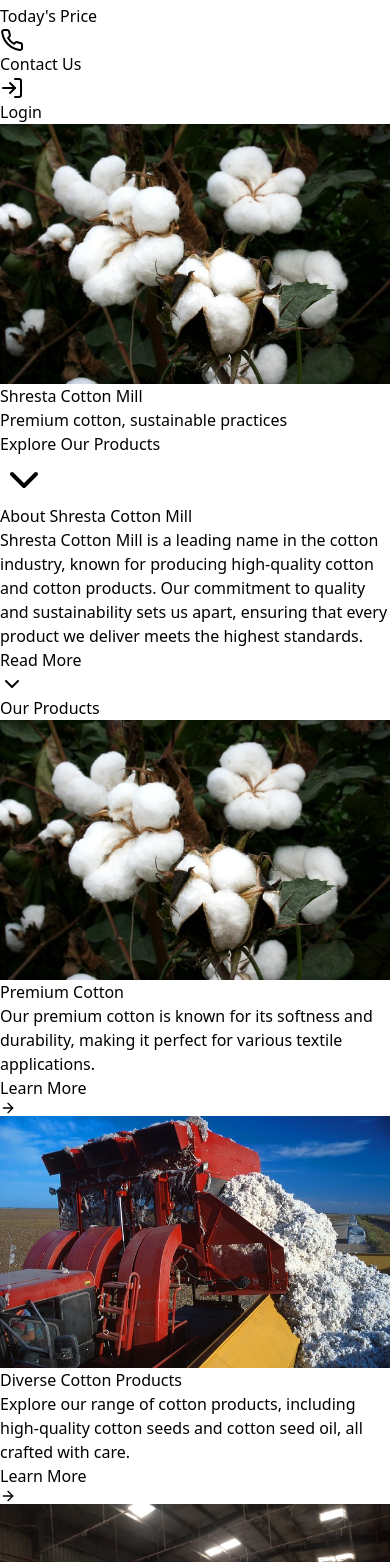
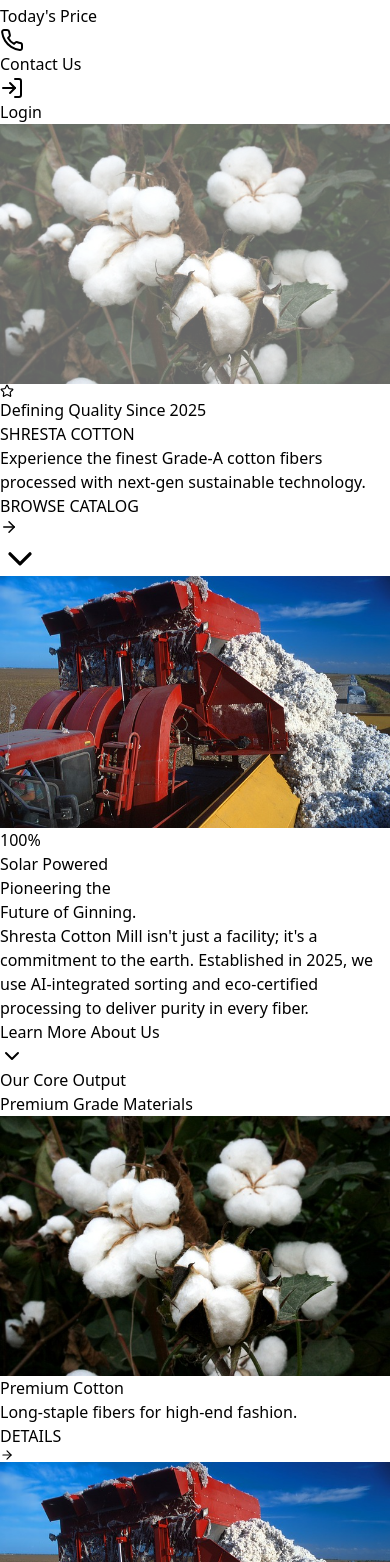
Before and after one commit to springboot44/Shresta-cotton-frontend, a React (Vite) app: page / in a window 390 px wide. Shown: the part 866-2428 px from the top of the page. Built offline with nearby package versions, Linux system fonts and the light colour scheme.

Commit message:
home page is updated

```diff
--- a/src/components/Home.jsx
+++ b/src/components/Home.jsx
@@ -1,139 +1,170 @@
 import React, { useState } from 'react';
 import { Link } from 'react-router-dom';
-import { ChevronDown, ArrowRight } from 'lucide-react';
+import { motion, AnimatePresence } from 'framer-motion';
+import { ChevronDown, ArrowRight, Star, Leaf, ShieldCheck, Factory } from 'lucide-react';
 
 const Home = () => {
   const [isAboutExpanded, setIsAboutExpanded] = useState(false);
 
   return (
-    <div className="bg-gray-50">
-      {/* Hero Section */}
-      <section className="relative h-screen flex items-center justify-center overflow-hidden">
-        <img
-          src="/img2.jpg" // from public/img2.jpg
+    <div className="bg-[#fcfdff] overflow-x-hidden">
+
+      {/* --- HERO SECTION --- */}
+      <section className="relative h-screen flex items-center justify-center overflow-hidden bg-slate-900">
+        <motion.img
+          initial={{ scale: 1.1, opacity: 0 }}
+          animate={{ scale: 1, opacity: 0.6 }}
+          transition={{ duration: 1.5 }}
+          src="/img2.jpg"
           alt="Cotton Field"
           className="absolute inset-0 object-cover w-full h-full"
         />
-        <div className="relative z-10 max-w-5xl mx-auto p-6 text-center">
-          <h1 className="text-5xl md:text-7xl font-extrabold mb-4 text-white drop-shadow-lg">
-            Shresta Cotton Mill
-          </h1>
-          <p className="text-xl md:text-2xl mb-8 text-white drop-shadow-md">
-            Premium cotton, sustainable practices
-          </p>
-          <Link to="/products" className="inline-block px-8 py-4 bg-blue-600 text-white font-bold rounded-full hover:bg-blue-700 transition transform hover:scale-105">
-            Explore Our Products
+        <div className="absolute inset-0 bg-gradient-to-b from-slate-900/40 via-transparent to-slate-900" />
+
+        <div className="relative z-10 max-w-6xl mx-auto px-6 text-center">
+          <motion.div
+            initial={{ opacity: 0, y: 20 }}
+            animate={{ opacity: 1, y: 0 }}
+            className="inline-flex items-center gap-2 px-4 py-2 rounded-full bg-white/10 backdrop-blur-md border border-white/20 text-white text-xs font-black uppercase tracking-[0.3em] mb-6"
+          >
+            <Star size={14} className="text-yellow-400" /> Defining Quality Since 2025
+          </motion.div>
+
+          <motion.h1
+            initial={{ opacity: 0, y: 30 }}
+            animate={{ opacity: 1, y: 0 }}
+            transition={{ delay: 0.2 }}
+            className="text-6xl md:text-8xl font-black mb-6 text-white tracking-tighter leading-none"
+          >
+            SHRESTA <span className="text-transparent bg-clip-text bg-gradient-to-r from-indigo-400 to-emerald-400">COTTON</span>
+          </motion.h1>
+
+          <motion.p
+            initial={{ opacity: 0 }}
+            animate={{ opacity: 1 }}
+            transition={{ delay: 0.4 }}
+            className="text-xl md:text-2xl mb-10 text-slate-200 font-medium max-w-2xl mx-auto"
+          >
+            Experience the finest Grade-A cotton fibers processed with next-gen sustainable technology.
+          </motion.p>
+
+          <motion.div
+            initial={{ opacity: 0, y: 20 }}
+            animate={{ opacity: 1, y: 0 }}
+            transition={{ delay: 0.6 }}
+            className="flex flex-wrap justify-center gap-4"
+          >
+            <Link to="/products" className="group px-8 py-4 bg-indigo-600 text-white font-black rounded-2xl hover:bg-indigo-500 transition-all shadow-2xl shadow-indigo-500/40 flex items-center gap-2">
+              BROWSE CATALOG <ArrowRight size={18} className="group-hover:translate-x-1 transition-transform" />
             </Link>
+          </motion.div>
         </div>
-        <div className="absolute bottom-8 left-1/2 transform -translate-x-1/2 animate-bounce">
-          <ChevronDown size={48} className="text-white" />
-        </div>
+
+        <motion.div
+          animate={{ y: [0, 10, 0] }}
+          transition={{ repeat: Infinity, duration: 2 }}
+          className="absolute bottom-10 left-1/2 -translate-x-1/2 text-white/50"
+        >
+          <ChevronDown size={40} />
+        </motion.div>
       </section>
 
-      {/* About Section */}
-      <section className="py-16 bg-white">
-        <div className="max-w-4xl mx-auto px-6">
-          <div className="bg-gray-100 border border-gray-200 rounded-lg shadow-lg overflow-hidden">
-            <div className="p-8">
-              <h2 className="text-4xl font-extrabold mb-6 text-center text-gray-800">
-                About Shresta Cotton Mill
+      {/* --- ABOUT SECTION (BENTO STYLE) --- */}
+      <section className="py-24 px-6 max-w-7xl mx-auto">
+        <div className="grid grid-cols-1 lg:grid-cols-2 gap-16 items-center">
+          <div className="relative">
+            <div className="absolute -top-10 -left-10 w-40 h-40 bg-indigo-100 rounded-full blur-3xl opacity-60" />
+            <img src="/img1.jpg" className="relative z-10 rounded-[3rem] shadow-2xl rotate-2 hover:rotate-0 transition-transform duration-500" alt="Factory" />
+            <div className="absolute bottom-6 right-6 z-20 bg-white p-6 rounded-[2rem] shadow-xl border border-slate-100">
+               <p className="text-3xl font-black text-indigo-600">100%</p>
+               <p className="text-[10px] font-black text-slate-400 uppercase tracking-widest">Solar Powered</p>
+            </div>
+          </div>
+
+          <div>
+            <h2 className="text-4xl md:text-5xl font-black text-slate-900 tracking-tight mb-8">
+              Pioneering the <br /> <span className="text-indigo-600 underline decoration-indigo-200 underline-offset-8">Future of Ginning.</span>
             </h2>
-              <p className="text-lg text-gray-700 mb-6">
-                Shresta Cotton Mill is a leading name in the cotton industry, known for producing high-quality cotton and cotton products. Our commitment to quality and sustainability sets us apart, ensuring that every product we deliver meets the highest standards.
+            <p className="text-lg text-slate-600 leading-relaxed mb-8 font-medium">
+              Shresta Cotton Mill isn't just a facility; it's a commitment to the earth. Established in 2025, we use AI-integrated sorting and eco-certified processing to deliver purity in every fiber.
             </p>
+
+            <AnimatePresence>
               {isAboutExpanded && (
-                <>
-                  <p className="text-lg text-gray-700 mb-6">
-                    Established over two decades ago, Shresta Cotton Mill has grown from a small operation into a modern facility with cutting-edge technology. We prioritize innovation, constantly updating our processes to ensure efficiency and environmental responsibility.
+                <motion.div
+                  initial={{ opacity: 0, height: 0 }}
+                  animate={{ opacity: 1, height: 'auto' }}
+                  exit={{ opacity: 0, height: 0 }}
+                  className="space-y-6 overflow-hidden"
+                >
+                  <p className="text-slate-600 leading-relaxed">
+                    Our team of experts utilizes cutting-edge 2025 technology to ensure zero fiber damage during the ginning process, resulting in longer staple lengths and superior tensile strength.
                   </p>
-                  <p className="text-lg text-gray-700 mb-6">
-                    Our dedicated team of experts and professionals is committed to excellence. From sourcing the finest cotton to maintaining rigorous quality controls, we strive to deliver superior products that exceed expectations.
-                  </p>
-                  <p className="text-lg text-gray-700">
-                    At Shresta Cotton Mill, we believe in sustainable practices that benefit both our customers and the environment. We are proud to be a part of a global community that values ethical production and responsible stewardship of natural resources.
-                  </p>
-                </>
+                  <div className="grid grid-cols-2 gap-4 pt-4">
+                    <div className="flex items-center gap-3 text-slate-700 font-bold"><Leaf className="text-emerald-500" size={20}/> Organic Certified</div>
+                    <div className="flex items-center gap-3 text-slate-700 font-bold"><ShieldCheck className="text-indigo-500" size={20}/> Lab Tested</div>
+                  </div>
+                </motion.div>
               )}
-            </div>
+            </AnimatePresence>
+
             <button
               onClick={() => setIsAboutExpanded(!isAboutExpanded)}
-              className="w-full py-4 bg-gray-200 text-gray-700 font-semibold hover:bg-gray-300 transition flex items-center justify-center"
+              className="mt-8 flex items-center gap-2 text-indigo-600 font-black uppercase tracking-widest text-sm hover:gap-4 transition-all"
             >
-              {isAboutExpanded ? 'Read Less' : 'Read More'}
-              <ChevronDown className={`ml-2 transform transition-transform ${isAboutExpanded ? 'rotate-180' : ''}`} />
+              {isAboutExpanded ? 'Show Less' : 'Learn More About Us'}
+              <ChevronDown className={`transform transition-transform ${isAboutExpanded ? 'rotate-180' : ''}`} />
             </button>
           </div>
         </div>
       </section>
 
-      {/* Products Section */}
-      <section className="py-16 bg-gray-100">
-        <div className="max-w-6xl mx-auto px-6">
-          <h2 className="text-4xl font-extrabold mb-12 text-center text-gray-800">
-            Our Products
-          </h2>
-          <div className="grid grid-cols-1 md:grid-cols-2 lg:grid-cols-3 gap-10">
-            {/* Product 1 */}
-            <div className="bg-white rounded-xl overflow-hidden shadow-lg transform hover:scale-105 transition">
-              <img
-                src="/img2.jpg" // from public/Img2.jpg
-                alt="Premium Cotton"
-                className="w-full h-48 object-cover"
-              />
-              <div className="p-6">
-                <h3 className="text-2xl font-bold mb-4 text-gray-800">
-                  Premium Cotton
-                </h3>
-                <p className="text-gray-600 mb-4">
-                  Our premium cotton is known for its softness and durability, making it perfect for various textile applications.
-                </p>
-                <Link to="/products/premium-cotton" className="inline-flex items-center text-blue-600 font-semibold hover:text-blue-800">
-                  Learn More <ArrowRight className="ml-2" size={16} />
+      {/* --- PRODUCTS PREVIEW --- */}
+      <section className="py-24 bg-slate-50">
+        <div className="max-w-7xl mx-auto px-6">
+          <div className="text-center mb-16">
+            <h2 className="text-4xl font-black text-slate-900 tracking-tight mb-4">Our Core Output</h2>
+            <p className="text-slate-500 font-bold uppercase tracking-widest text-xs">Premium Grade Materials</p>
+          </div>
+
+          <div className="grid grid-cols-1 md:grid-cols-3 gap-8">
+            {[
+              { title: "Premium Cotton", img: "/img2.jpg", desc: "Long-staple fibers for high-end fashion.", path: "premium-cotton" },
+              { title: "Diverse Seeds", img: "/img1.jpg", desc: "High-germination seeds for robust crops.", path: "diverse-products" },
+              { title: "Eco Fiber", img: "/cotton.jpg", desc: "Sustainably grown, carbon-neutral cotton.", path: "sustainable-cotton" }
+            ].map((prod, idx) => (
+              <motion.div
+                key={idx}
+                whileHover={{ y: -10 }}
+                className="bg-white rounded-[2.5rem] overflow-hidden border border-slate-100 shadow-xl shadow-slate-200/50 group"
+              >
+                <div className="h-64 overflow-hidden relative">
+                  <img src={prod.img} alt={prod.title} className="w-full h-full object-cover group-hover:scale-110 transition-transform duration-700" />
+                  <div className="absolute inset-0 bg-indigo-600/10 group-hover:bg-transparent transition-colors" />
+                </div>
+                <div className="p-8">
+                  <h3 className="text-2xl font-black text-slate-800 mb-3">{prod.title}</h3>
+                  <p className="text-slate-500 text-sm mb-6 font-medium leading-relaxed">{prod.desc}</p>
+                  <Link to={`/products/${prod.path}`} className="flex items-center gap-2 text-indigo-600 font-black text-xs uppercase tracking-widest group-hover:gap-4 transition-all">
+                    DETAILS <ArrowRight size={14} />
                   </Link>
                 </div>
-            </div>
-
-            {/* Product 2 */}
-            <div className="bg-white rounded-xl overflow-hidden shadow-lg transform hover:scale-105 transition">
-              <img
-                src="/img1.jpg" // from public/Img1.jpg
-                alt="Cotton Products"
-                className="w-full h-48 object-cover"
-              />
-              <div className="p-6">
-                <h3 className="text-2xl font-bold mb-4 text-gray-800">
-                  Diverse Cotton Products
-                </h3>
-                <p className="text-gray-600 mb-4">
-                  Explore our range of cotton products, including high-quality cotton seeds and cotton seed oil, all crafted with care.
-                </p>
-                <Link to="/products/diverse-products" className="inline-flex items-center text-blue-600 font-semibold hover:text-blue-800">
-                  Learn More <ArrowRight className="ml-2" size={16} />
-                </Link>
+              </motion.div>
+            ))}
           </div>
         </div>
+      </section>
 
-            {/* Product 3 */}
-            <div className="bg-white rounded-xl overflow-hidden shadow-lg transform hover:scale-105 transition">
-              <img
-                src="/cotton.jpg" // from public/cotton.jpg
-                alt="Sustainable Cotton"
-                className="w-full h-48 object-cover"
-              />
-              <div className="p-6">
-                <h3 className="text-2xl font-bold mb-4 text-gray-800">
-                  Sustainable Cotton
-                </h3>
-                <p className="text-gray-600 mb-4">
-                  Our sustainably grown cotton meets the highest environmental standards without compromising on quality.
+      {/* --- CTA FOOTER --- */}
+      <section className="py-20 bg-indigo-600 text-center text-white mx-6 rounded-[3rem] mb-20 shadow-2xl shadow-indigo-200">
+        <Factory className="mx-auto mb-6 opacity-40" size={48} />
+        <h2 className="text-4xl font-black mb-6">Ready to source better?</h2>
+        <p className="text-indigo-100 mb-10 max-w-xl mx-auto font-medium px-6">
+          Our 2025 facility is currently accepting new bulk orders for the upcoming harvest season.
         </p>
-                <Link to="/products/sustainable-cotton" className="inline-flex items-center text-blue-600 font-semibold hover:text-blue-800">
-                  Learn More <ArrowRight className="ml-2" size={16} />
-                </Link>
-              </div>
-            </div>
-          </div>
-        </div>
+        <button className="bg-white text-indigo-600 px-10 py-4 rounded-2xl font-black hover:bg-slate-100 transition-all shadow-xl">
+          GET A QUOTE
+        </button>
       </section>
     </div>
   );
```
Lines whose indentation alone changed are shown as unchanged.
